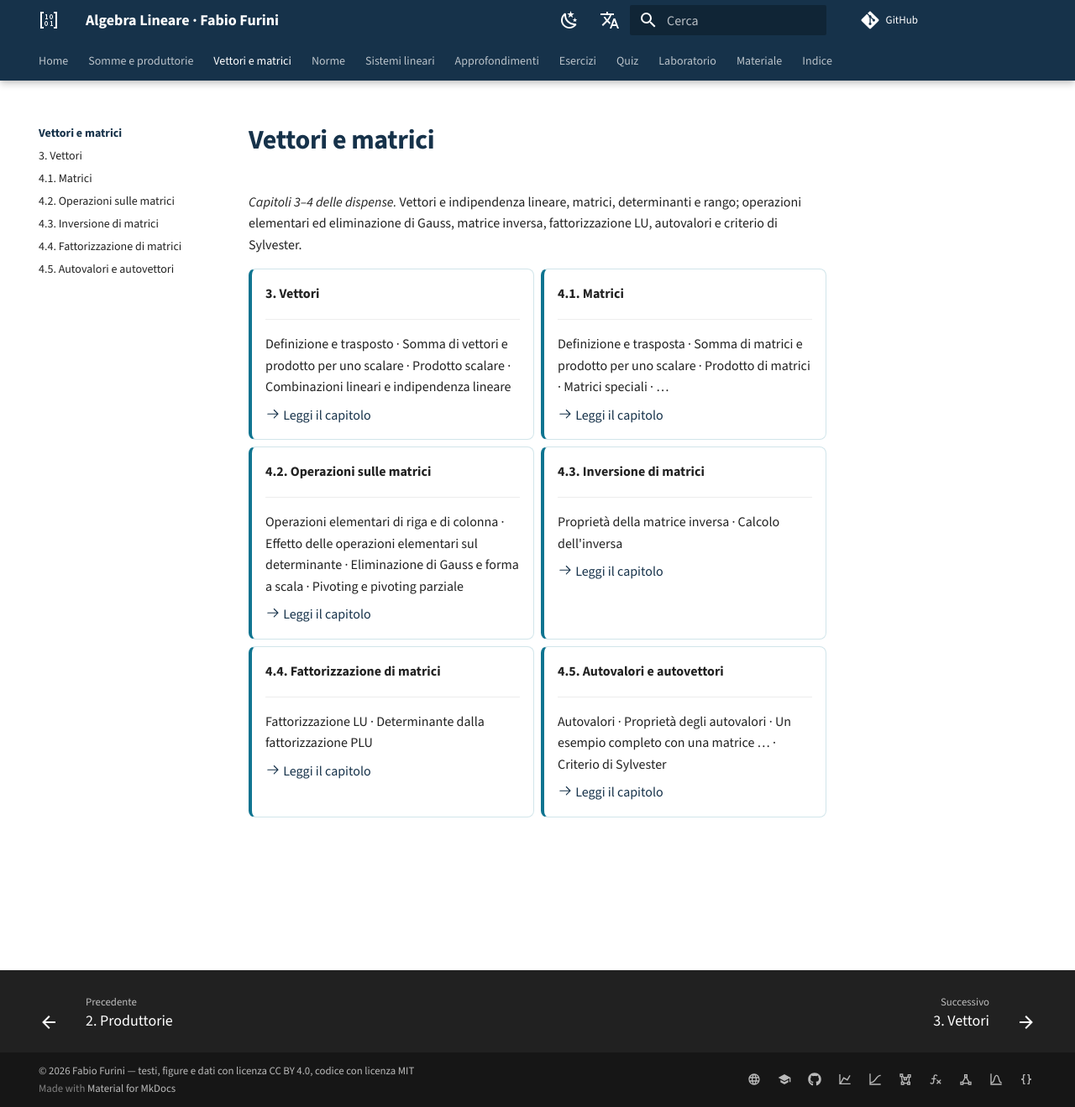
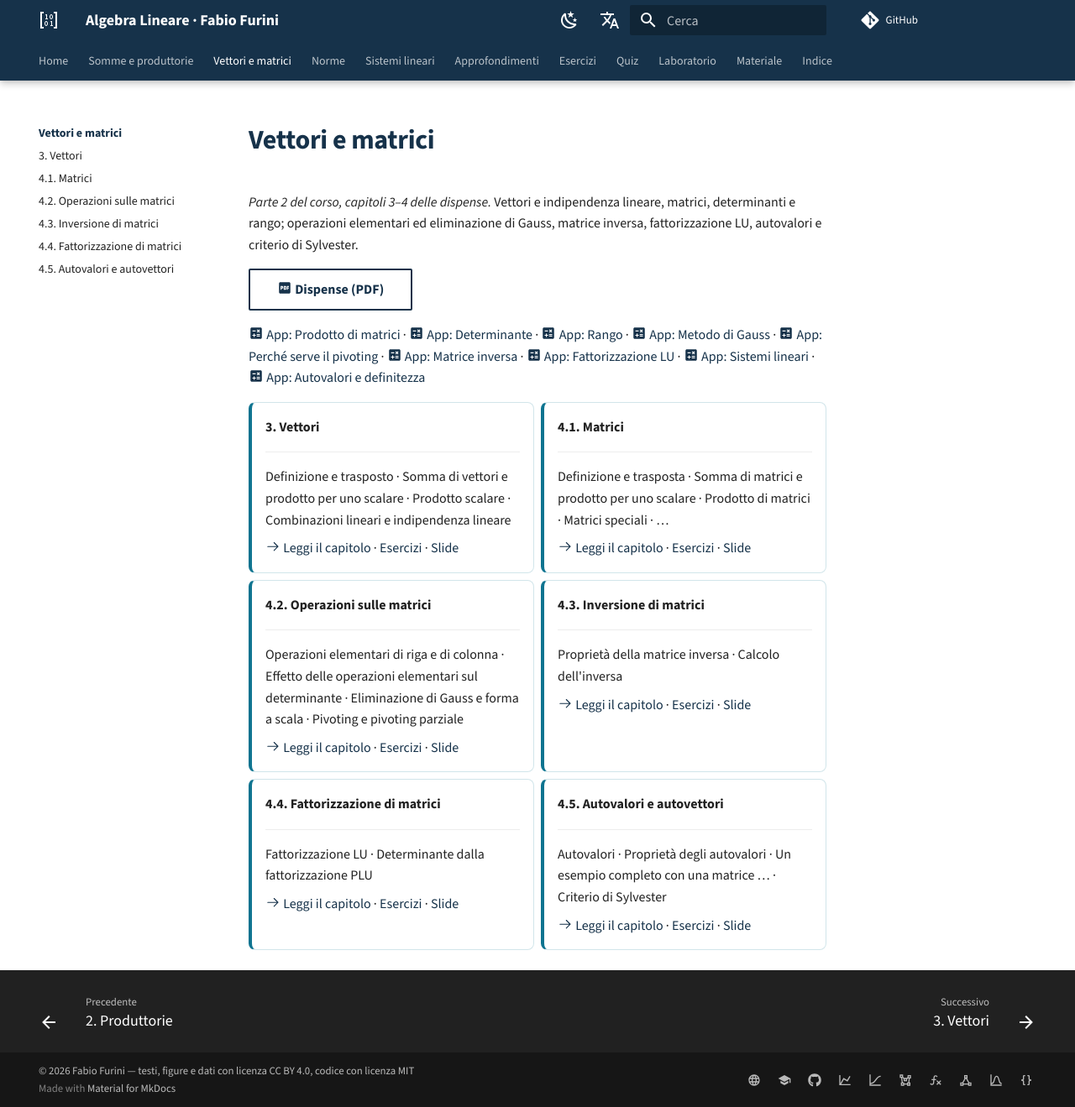
Before and after one commit to fabiofurini/algebra-lineare, an MkDocs documentation site: the page built from docs/vettori-matrici/index.md, in a window 1280 px wide and 1319 px high. Shown: the whole window at 84% size. Built offline with MkDocs 1.6.1 and Material for MkDocs 9.7.7, drawn with Linux system fonts in a browser that asks for light colours; comment, search, counter and statistics services are not loaded.

Commit message:
Pagine delle parti come negli altri corsi: pulsanti del materiale, esercizi e slide nei riquadri
Co-Authored-By: Claude Opus 5.5 <noreply@anthropic.com>

```diff
--- a/docs/vettori-matrici/index.md
+++ b/docs/vettori-matrici/index.md
@@ -1,6 +1,10 @@
 # Vettori e matrici
 
-*Capitoli 3–4 delle dispense.* Vettori e indipendenza lineare, matrici, determinanti e rango; operazioni elementari ed eliminazione di Gauss, matrice inversa, fattorizzazione LU, autovalori e criterio di Sylvester.
+*Parte 2 del corso, capitoli 3–4 delle dispense.* Vettori e indipendenza lineare, matrici, determinanti e rango; operazioni elementari ed eliminazione di Gauss, matrice inversa, fattorizzazione LU, autovalori e criterio di Sylvester.
+
+[:material-file-pdf-box: Dispense (PDF)](../pdf/dispense-algebra-lineare.pdf){ .md-button }
+
+[:material-calculator-variant: App: Prodotto di matrici](../laboratorio/prodotto.md) · [:material-calculator-variant: App: Determinante](../laboratorio/determinante.md) · [:material-calculator-variant: App: Rango](../laboratorio/rango.md) · [:material-calculator-variant: App: Metodo di Gauss](../laboratorio/gauss.md) · [:material-calculator-variant: App: Perché serve il pivoting](../laboratorio/pivoting.md) · [:material-calculator-variant: App: Matrice inversa](../laboratorio/inversa.md) · [:material-calculator-variant: App: Fattorizzazione LU](../laboratorio/lu.md) · [:material-calculator-variant: App: Sistemi lineari](../laboratorio/sistemi.md) · [:material-calculator-variant: App: Autovalori e definitezza](../laboratorio/autovalori.md)
 
 <div class="grid cards" markdown>
 
@@ -10,7 +14,7 @@
 
     Definizione e trasposto · Somma di vettori e prodotto per uno scalare · Prodotto scalare · Combinazioni lineari e indipendenza lineare
 
-    [:octicons-arrow-right-24: Leggi il capitolo](01-vettori.md)
+    [:octicons-arrow-right-24: Leggi il capitolo](01-vettori.md) · [Esercizi](../esercizi/es-vettori-matrici-01-vettori.md) · [Slide](../pdf/slide-03-vettori.pdf)
 
 -   **4.1. Matrici**
 
@@ -18,7 +22,7 @@
 
     Definizione e trasposta · Somma di matrici e prodotto per uno scalare · Prodotto di matrici · Matrici speciali · …
 
-    [:octicons-arrow-right-24: Leggi il capitolo](02-matrici.md)
+    [:octicons-arrow-right-24: Leggi il capitolo](02-matrici.md) · [Esercizi](../esercizi/es-vettori-matrici-02-matrici.md) · [Slide](../pdf/slide-04-1-matrici.pdf)
 
 -   **4.2. Operazioni sulle matrici**
 
@@ -26,7 +30,7 @@
 
     Operazioni elementari di riga e di colonna · Effetto delle operazioni elementari sul determinante · Eliminazione di Gauss e forma a scala · Pivoting e pivoting parziale
 
-    [:octicons-arrow-right-24: Leggi il capitolo](03-operazioni-elementari.md)
+    [:octicons-arrow-right-24: Leggi il capitolo](03-operazioni-elementari.md) · [Esercizi](../esercizi/es-vettori-matrici-03-operazioni-elementari.md) · [Slide](../pdf/slide-04-2-operazioni.pdf)
 
 -   **4.3. Inversione di matrici**
 
@@ -34,7 +38,7 @@
 
     Proprietà della matrice inversa · Calcolo dell'inversa
 
-    [:octicons-arrow-right-24: Leggi il capitolo](04-matrice-inversa.md)
+    [:octicons-arrow-right-24: Leggi il capitolo](04-matrice-inversa.md) · [Esercizi](../esercizi/es-vettori-matrici-04-matrice-inversa.md) · [Slide](../pdf/slide-04-3-inversa.pdf)
 
 -   **4.4. Fattorizzazione di matrici**
 
@@ -42,7 +46,7 @@
 
     Fattorizzazione LU · Determinante dalla fattorizzazione PLU
 
-    [:octicons-arrow-right-24: Leggi il capitolo](05-fattorizzazione-lu.md)
+    [:octicons-arrow-right-24: Leggi il capitolo](05-fattorizzazione-lu.md) · [Esercizi](../esercizi/es-vettori-matrici-05-fattorizzazione-lu.md) · [Slide](../pdf/slide-04-4-fattorizzazione.pdf)
 
 -   **4.5. Autovalori e autovettori**
 
@@ -50,6 +54,6 @@
 
     Autovalori · Proprietà degli autovalori · Un esempio completo con una matrice … · Criterio di Sylvester
 
-    [:octicons-arrow-right-24: Leggi il capitolo](06-autovalori.md)
+    [:octicons-arrow-right-24: Leggi il capitolo](06-autovalori.md) · [Esercizi](../esercizi/es-vettori-matrici-06-autovalori.md) · [Slide](../pdf/slide-04-5-autovalori.pdf)
 
 </div>
```
Also changed, not shown: docs/approfondimenti/index.md (+5 -3 lines), docs/somme/index.md (+7 -3 lines).
